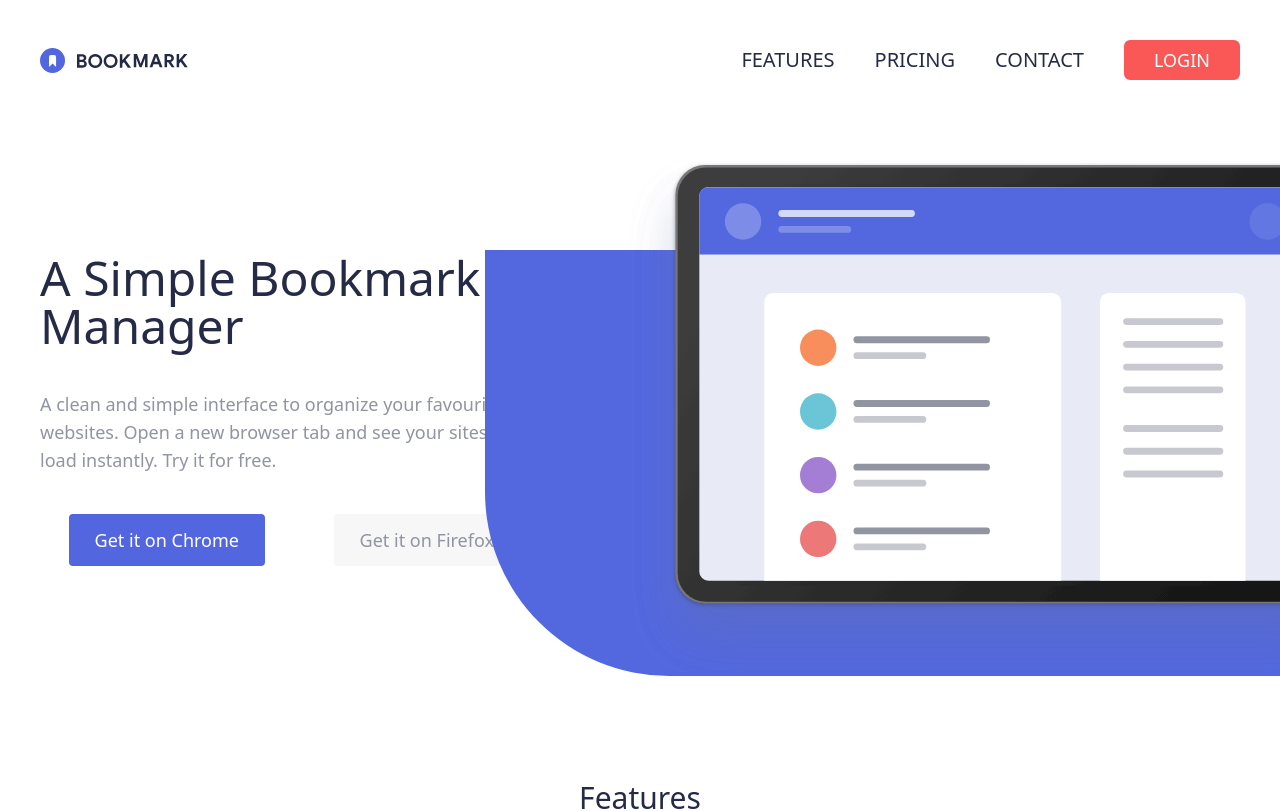
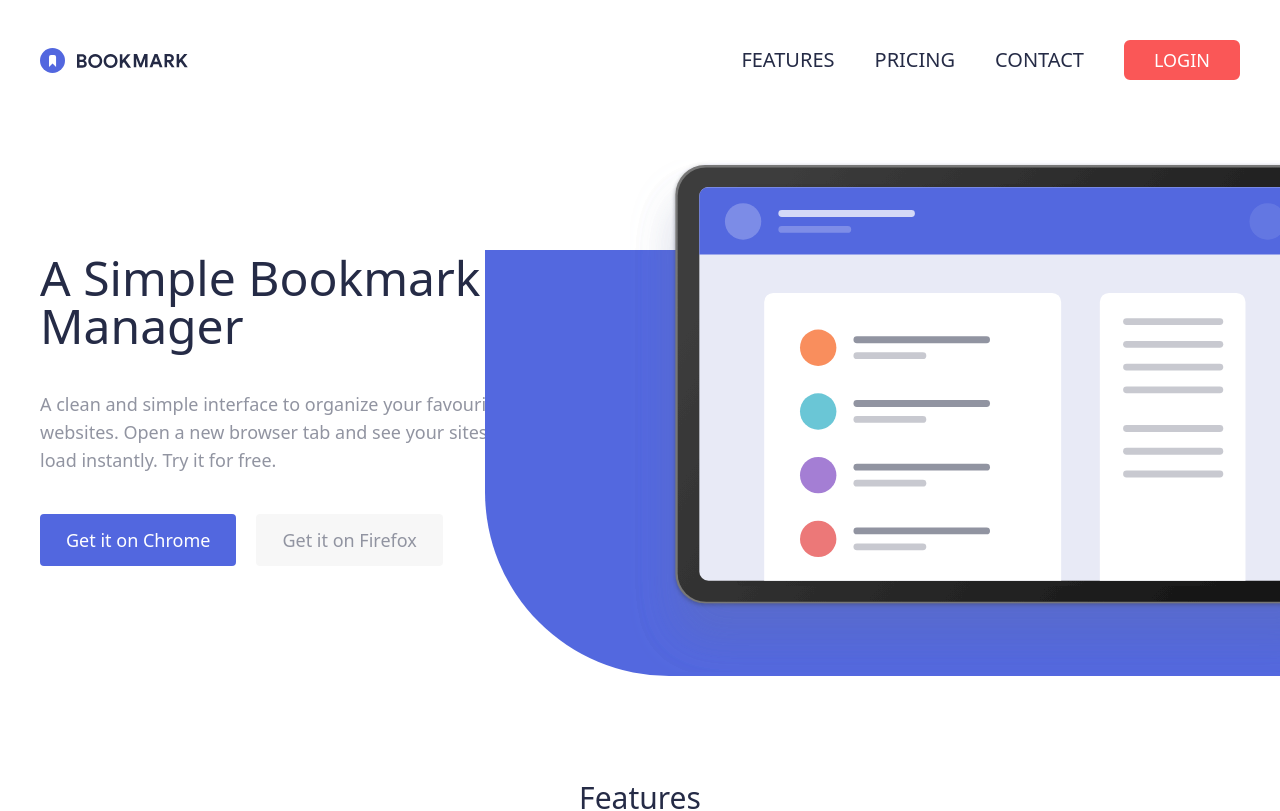
Before and after one commit to AlvesPHGA/bookmark, a React (Vite) app: page / in a window 1280 px wide. Shown: the top 811 px of the page. Built offline with nearby package versions, Linux system fonts and the light colour scheme.

Commit message:
style: create a style css to SimpleBookmarkManager section

```diff
--- a/src/ui/components/SBM/ContentSBMComponent.tsx
+++ b/src/ui/components/SBM/ContentSBMComponent.tsx
@@ -1,22 +1,26 @@
-import { DivComponent, NavLinkComponent } from '../TagsComponents';
+import { NavLinkComponent } from '../TagsComponents';
+
+import { simpleBookmarkManager } from '../../styles/simpleBookmarkManager';
+
+const { content, CTAs } = simpleBookmarkManager();
 
 export const ContentSBMComponent = () => {
    return (
-      <DivComponent box="sbm_content">
+      <div className={content()}>
          <h1>A Simple Bookmark Manager</h1>
          <p>
             A clean and simple interface to organize your favourite websites.
             Open a new browser tab and see your sites load instantly. Try it for
             free.
          </p>
-         <DivComponent box="cta">
+         <div className={CTAs()}>
             <NavLinkComponent link="blue_cta">
                Get it on Chrome
             </NavLinkComponent>
             <NavLinkComponent link="white_cta">
                Get it on Firefox
             </NavLinkComponent>
-         </DivComponent>
-      </DivComponent>
+         </div>
+      </div>
    );
 };
--- a/src/ui/partials/SimpleBookmarkManager.tsx
+++ b/src/ui/partials/SimpleBookmarkManager.tsx
@@ -1,16 +1,19 @@
 import { BackIllusComponent } from '../components/BackIllusComponent';
 import { ContentSBMComponent } from '../components/SBM/ContentSBMComponent';
 import { Illustration } from '../components/SVGs/Illustration';
-import { DivComponent, SectionComponent } from '../components/TagsComponents';
+
+import { simpleBookmarkManager } from '../styles/simpleBookmarkManager';
+
+const { section, container } = simpleBookmarkManager();
 
 export const SimpleBookmarkManager = () => {
    return (
-      <SectionComponent section="sbm">
-         <DivComponent box="sbm">
+      <section className={section()}>
+         <div className={container()}>
             <ContentSBMComponent />
             <Illustration />
-         </DivComponent>
+         </div>
          <BackIllusComponent typeBack="blue_sbm" />
-      </SectionComponent>
+      </section>
    );
 };
--- /dev/null
+++ b/src/ui/styles/simpleBookmarkManager.tsx
@@ -0,0 +1,10 @@
+import { tv } from 'tailwind-variants';
+
+export const simpleBookmarkManager = tv({
+   slots: {
+      section: 'relative w-full py-10',
+      container: 'relative w-[1200px] mx-auto flex items-center h-[500px]',
+      content: 'space-y-10 w-[40%] py-10',
+      CTAs: 'flex w-fit gap-5',
+   },
+});
```
